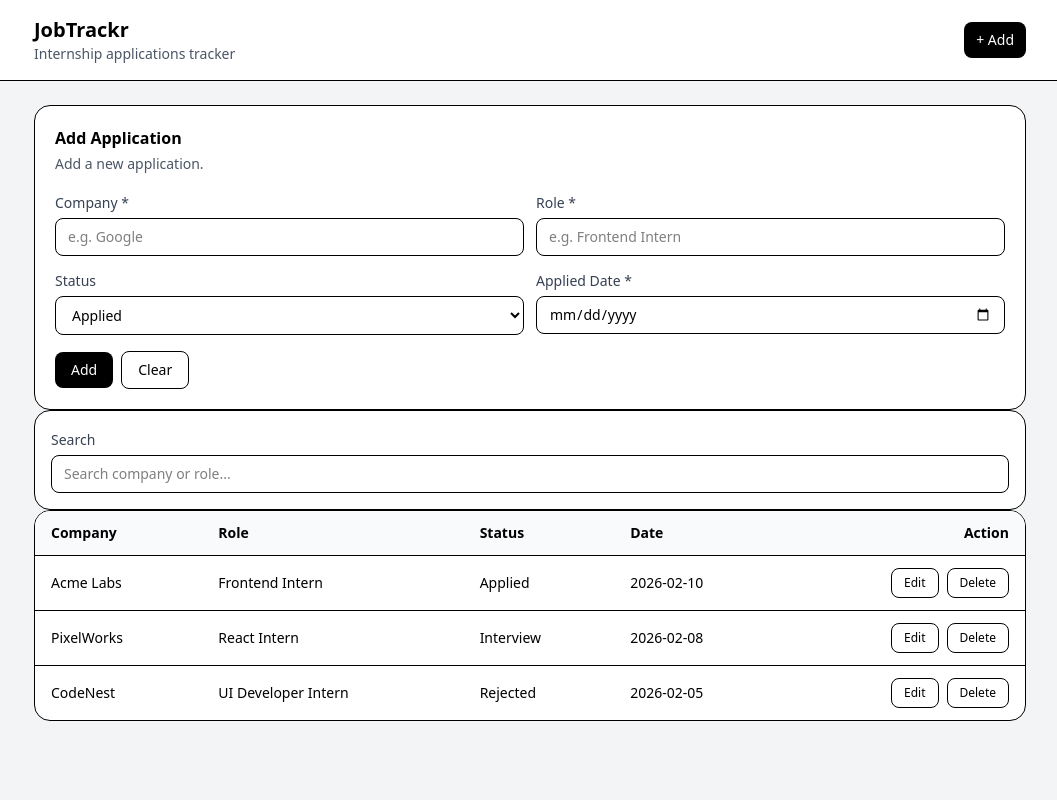
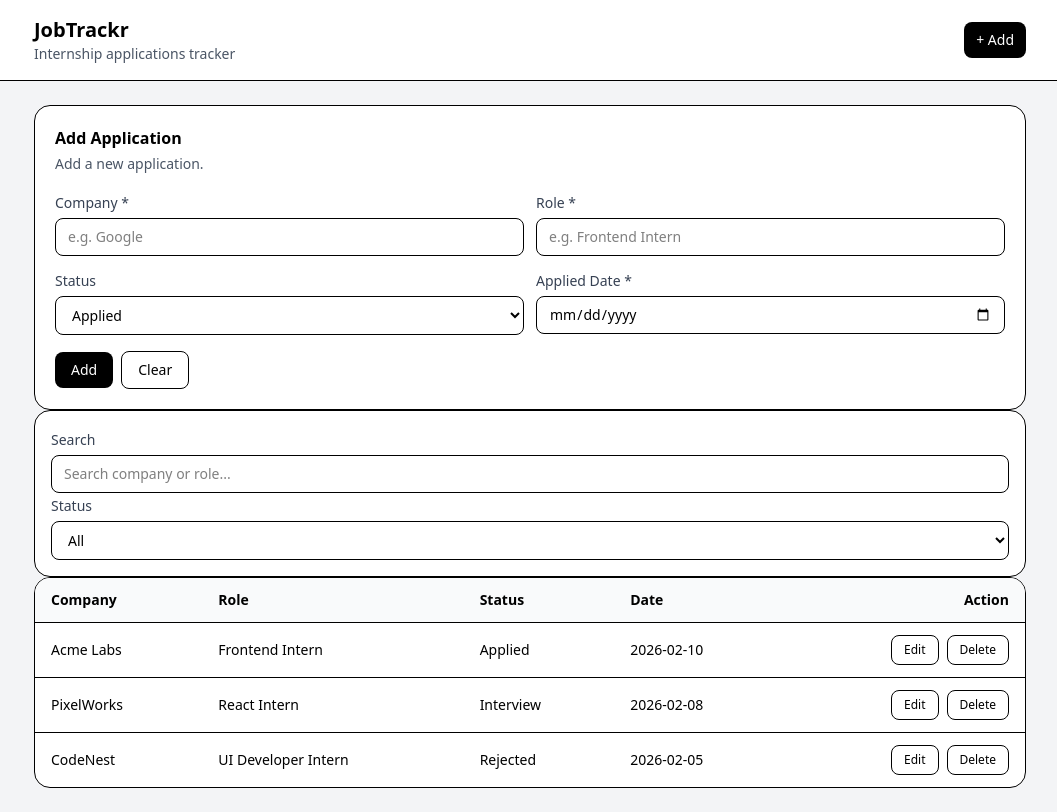
Before and after one commit to NishuSingh-12/jobtracker, a React (Vite) app: page / in a window 1280 px wide. Shown: the whole page, without its empty margins (110-1167 px from the left). Built offline with nearby package versions, Linux system fonts and the light colour scheme.

Commit message:
add status filter

```diff
--- a/src/App.jsx
+++ b/src/App.jsx
@@ -13,6 +13,7 @@ function App() {
 
   const [editingApp, setEditingApp] = useState(null);
   const [query, setQuery] = useState("");
+  const [status, setStatus] = useState("All");
 
   useEffect(() => {
     localStorage.setItem("jobtracker_apps", JSON.stringify(applications));
@@ -47,12 +48,16 @@ function App() {
   }
 
   const filteredApplications = applications.filter((a) => {
-    const q = query.trim().toLocaleLowerCase();
-    if (!q) return true;
-    return (
-      a.company.toLocaleLowerCase().includes(q) ||
-      a.role.toLocaleLowerCase().includes(q)
-    );
+    const q = query.trim().toLowerCase();
+
+    const matchesSearch =
+      !q ||
+      a.company.toLowerCase().includes(q) ||
+      a.role.toLowerCase().includes(q);
+
+    const matchesStatus = status === "All" ? true : a.status === status;
+
+    return matchesSearch && matchesStatus;
   });
   return (
     <div className="min-h-screen bg-gray-100">
@@ -65,7 +70,12 @@ function App() {
           onCancelEdit={handleCancelEdit}
         />
 
-        <Filters query={query} setQuery={setQuery} />
+        <Filters
+          query={query}
+          setQuery={setQuery}
+          status={status}
+          setStatus={setStatus}
+        />
 
         <ApplicationList
           applications={filteredApplications}
--- a/src/components/Filters.jsx
+++ b/src/components/Filters.jsx
@@ -1,6 +1,7 @@
-export default function Filters({ query, setQuery }) {
+function Filters({ query, setQuery, status, setStatus }) {
   return (
     <div className="rounded-2xl border bg-white p-4">
+      <div>
         <label className="text-sm font-medium text-gray-700">Search</label>
         <input
           value={query}
@@ -9,5 +10,21 @@ export default function Filters({ query, setQuery }) {
           className="mt-1 w-full rounded-lg border px-3 py-2 text-sm outline-none focus:ring-2 focus:ring-black/10"
         />
       </div>
+      <div>
+        <label className="text-sm font-medium text-gray-700">Status</label>
+        <select
+          value={status}
+          onChange={(e) => setStatus(e.target.value)}
+          className="mt-1 w-full rounded-lg border px-3 py-2 text-sm outline-none focus:ring-2 focus:ring-black/10"
+        >
+          <option value="All">All</option>
+          <option value="Applied">Applied</option>
+          <option value="Interview">Interview</option>
+          <option value="Offer">Offer</option>
+          <option value="Rejected">Rejected</option>
+        </select>
+      </div>
+    </div>
   );
 }
+export default Filters;
```
Lines whose indentation alone changed are shown as unchanged.
